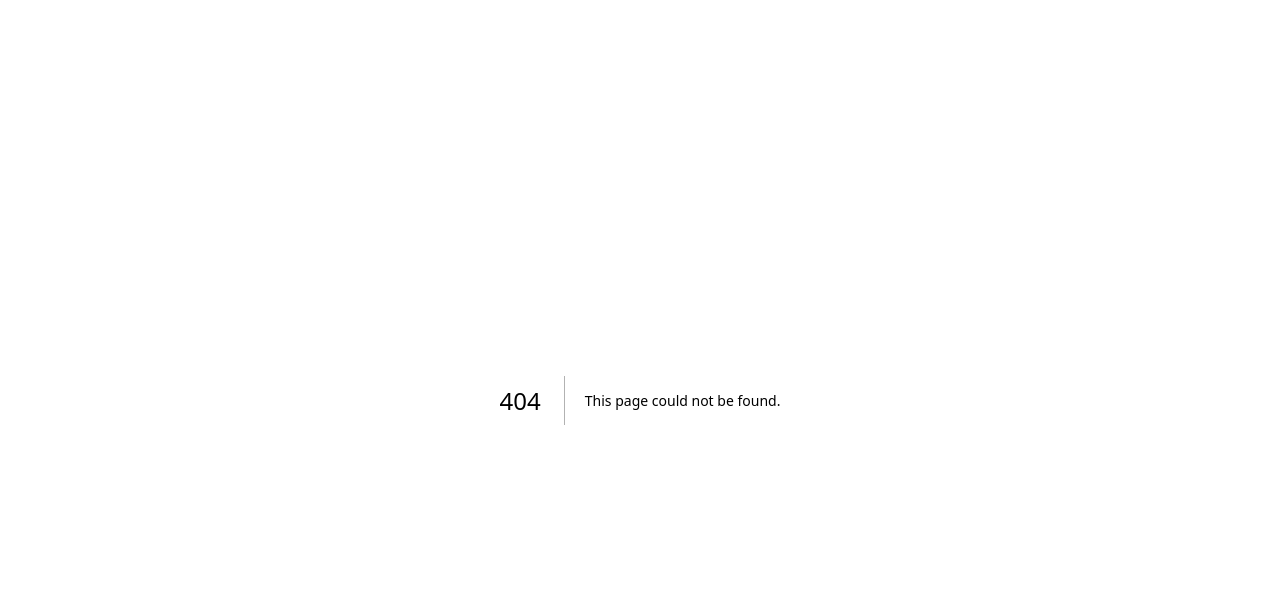
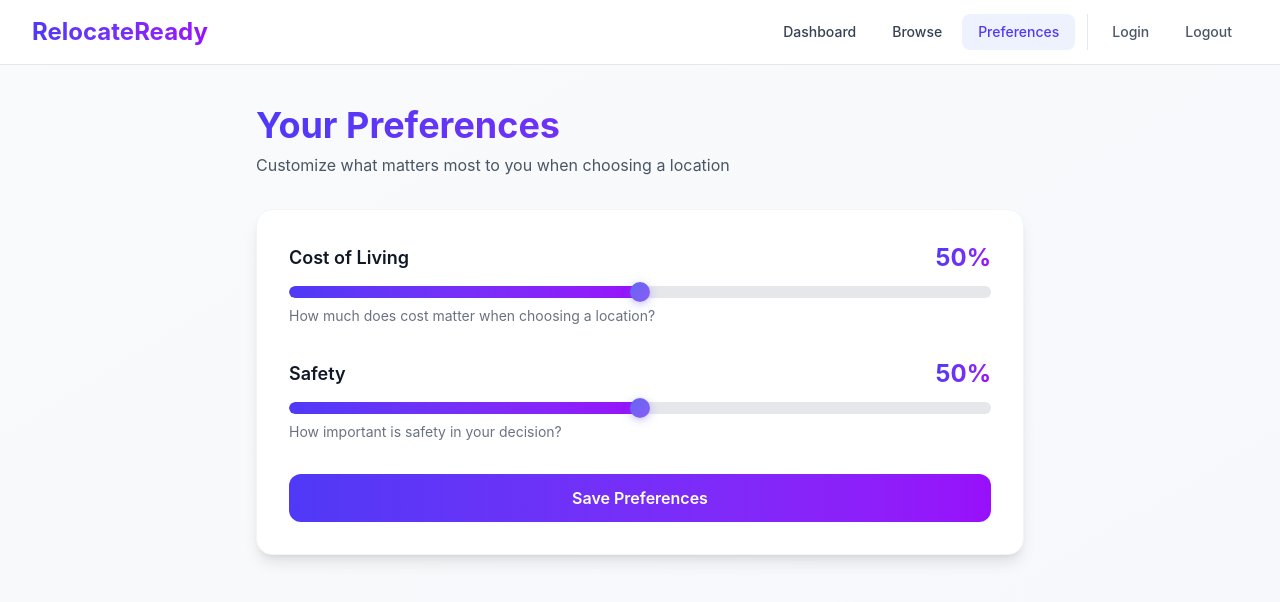
Before and after one commit to Jonathan-Jordan22/RelocateReady-Frontend, a Next.js app: page /preferences in a window 1280 px wide. Before the commit this address had no page. Shown: the top 602 px of the page. Built offline with nearby package versions, Linux system fonts and the light colour scheme; no server answers; sample sign-in values are in the browser's storage.

Commit message:
Created a standalone preference page

```diff
--- a/app/dashboard/page.tsx
+++ b/app/dashboard/page.tsx
@@ -2,7 +2,6 @@
 
 import { useEffect, useState } from "react";
 import { useRouter } from "next/navigation";
-import Preferences from "./Preferences";
 import NavBar from "../components/NavBar";
 
 type RankedLocation = {
@@ -19,10 +18,6 @@ export default function Dashboard() {
   const [userId, setUserId] = useState<string | null>(null);
   const [locations, setLocations] = useState<RankedLocation[]>([]);
   const [loading, setLoading] = useState(true);
-  const [prefs, setPrefs] = useState({
-    cost_index_weight: 0.5,
-    safety_index_weight: 0.5,
-  });
 
   useEffect(() => {
     const id = localStorage.getItem("userId");
@@ -31,26 +26,26 @@ export default function Dashboard() {
       return;
     }
     setUserId(id);
-
-    // fetch preferences
-    fetch(`http://localhost:8000/preferences/${id}`)
-      .then((res) => res.json())
-      .then((data) => setPrefs(data));
   }, [router]);
 
-  // 2️⃣ Fetch locations whenever userId or preferences change
   useEffect(() => {
     if (!userId) return;
 
     setLoading(true);
-    fetch(`http://localhost:8000/score/user/${userId}/ranked`, {
-      method: "POST",
-      headers: { "Content-Type": "application/json" },
-      body: JSON.stringify(prefs),
-    })
+
+    // Fetch user preferences first
+    fetch(`http://localhost:8000/preferences/${userId}`)
+      .then((res) => res.json())
+      .then((prefs) => {
+        // Then fetch ranked locations with those preferences
+        return fetch(`http://localhost:8000/score/user/${userId}/ranked`, {
+          method: "POST",
+          headers: { "Content-Type": "application/json" },
+          body: JSON.stringify(prefs),
+        });
+      })
       .then((res) => res.json())
       .then((data) => {
-        console.log("API Response:", data);
         setLocations(data);
         setLoading(false);
       })
@@ -58,7 +53,7 @@ export default function Dashboard() {
         console.error("API Error:", err);
         setLoading(false);
       });
-  }, [userId, prefs]);
+  }, [userId]);
 
   if (!userId) return null;
 
@@ -75,10 +70,6 @@ export default function Dashboard() {
               Track and compare your favorite locations
             </p>
           </div>
-
-          {userId && (
-            <Preferences userId={userId} prefs={prefs} setPrefs={setPrefs} />
-          )}
 
           <div className="mt-8">
             {loading && (
--- /dev/null
+++ b/app/preferences/page.tsx
@@ -0,0 +1,213 @@
+"use client";
+
+import { useEffect, useState } from "react";
+import { useRouter } from "next/navigation";
+import NavBar from "../components/NavBar";
+
+export default function Preferences() {
+  const router = useRouter();
+  const [userId, setUserId] = useState<string | null>(null);
+  const [prefs, setPrefs] = useState({
+    cost_index_weight: 0.5,
+    safety_index_weight: 0.5,
+  });
+  const [loading, setLoading] = useState(true);
+  const [saving, setSaving] = useState(false);
+
+  useEffect(() => {
+    const id = localStorage.getItem("userId");
+    if (!id) {
+      router.push("/signup");
+      return;
+    }
+    setUserId(id);
+
+    // Fetch preferences
+    fetch(`http://localhost:8000/preferences/${id}`)
+      .then((res) => res.json())
+      .then((data) => {
+        setPrefs(data);
+        setLoading(false);
+      })
+      .catch(() => setLoading(false));
+  }, [router]);
+
+  const handleChange = (e: React.ChangeEvent<HTMLInputElement>) => {
+    const { name, value } = e.target;
+    setPrefs((prev) => ({ ...prev, [name]: parseFloat(value) }));
+  };
+
+  const handleSubmit = async (e: React.FormEvent) => {
+    e.preventDefault();
+    setSaving(true);
+
+    try {
+      await fetch(`http://localhost:8000/preferences/${userId}`, {
+        method: "POST",
+        headers: { "Content-Type": "application/json" },
+        body: JSON.stringify(prefs),
+      });
+      alert("Preferences saved successfully!");
+    } catch (err) {
+      alert("Failed to save preferences. Please try again.");
+    } finally {
+      setSaving(false);
+    }
+  };
+
+  if (!userId) return null;
+
+  return (
+    <>
+      <NavBar />
+      <main className="min-h-screen bg-gradient-to-br from-gray-50 to-indigo-50/30 px-6 py-10">
+        <div className="max-w-3xl mx-auto">
+          <div className="mb-8">
+            <h1 className="text-4xl font-bold bg-gradient-to-r from-indigo-600 to-purple-600 bg-clip-text text-transparent mb-2">
+              Your Preferences
+            </h1>
+            <p className="text-gray-600">
+              Customize what matters most to you when choosing a location
+            </p>
+          </div>
+
+          {loading ? (
+            <div className="flex items-center justify-center py-12">
+              <div className="text-center">
+                <div className="inline-block h-8 w-8 animate-spin rounded-full border-4 border-solid border-indigo-600 border-r-transparent mb-3"></div>
+                <p className="text-gray-600">Loading preferences...</p>
+              </div>
+            </div>
+          ) : (
+            <form
+              onSubmit={handleSubmit}
+              className="bg-white rounded-2xl shadow-lg border border-gray-100 p-8"
+            >
+              <div className="space-y-8">
+                <div>
+                  <div className="flex justify-between items-center mb-3">
+                    <label className="text-lg font-semibold text-gray-900">
+                      Cost of Living
+                    </label>
+                    <span className="text-2xl font-bold bg-gradient-to-r from-indigo-600 to-purple-600 bg-clip-text text-transparent transition-all duration-300">
+                      {(prefs.cost_index_weight * 100).toFixed(0)}%
+                    </span>
+                  </div>
+                  <div className="relative">
+                    <div className="h-3 bg-gray-200 rounded-full overflow-hidden">
+                      <div
+                        className="h-full bg-gradient-to-r from-indigo-600 to-purple-600 transition-all duration-300 ease-out rounded-full"
+                        style={{ width: `${prefs.cost_index_weight * 100}%` }}
+                      ></div>
+                    </div>
+                    <input
+                      type="range"
+                      min="0"
+                      max="1"
+                      step="0.1"
+                      name="cost_index_weight"
+                      value={prefs.cost_index_weight}
+                      onChange={handleChange}
+                      className="absolute top-0 w-full h-3 bg-transparent appearance-none cursor-pointer slider-thumb"
+                      style={{
+                        WebkitAppearance: 'none',
+                      }}
+                    />
+                  </div>
+                  <p className="text-sm text-gray-500 mt-2">
+                    How much does cost matter when choosing a location?
+                  </p>
+                </div>
+
+                <div>
+                  <div className="flex justify-between items-center mb-3">
+                    <label className="text-lg font-semibold text-gray-900">
+                      Safety
+                    </label>
+                    <span className="text-2xl font-bold bg-gradient-to-r from-indigo-600 to-purple-600 bg-clip-text text-transparent transition-all duration-300">
+                      {(prefs.safety_index_weight * 100).toFixed(0)}%
+                    </span>
+                  </div>
+                  <div className="relative">
+                    <div className="h-3 bg-gray-200 rounded-full overflow-hidden">
+                      <div
+                        className="h-full bg-gradient-to-r from-indigo-600 to-purple-600 transition-all duration-300 ease-out rounded-full"
+                        style={{ width: `${prefs.safety_index_weight * 100}%` }}
+                      ></div>
+                    </div>
+                    <input
+                      type="range"
+                      min="0"
+                      max="1"
+                      step="0.1"
+                      name="safety_index_weight"
+                      value={prefs.safety_index_weight}
+                      onChange={handleChange}
+                      className="absolute top-0 w-full h-3 bg-transparent appearance-none cursor-pointer slider-thumb"
+                      style={{
+                        WebkitAppearance: 'none',
+                      }}
+                    />
+                  </div>
+                  <p className="text-sm text-gray-500 mt-2">
+                    How important is safety in your decision?
+                  </p>
+                </div>
+              </div>
+
+              <style jsx>{`
+                .slider-thumb::-webkit-slider-thumb {
+                  -webkit-appearance: none;
+                  appearance: none;
+                  width: 20px;
+                  height: 20px;
+                  border-radius: 50%;
+                  background: linear-gradient(135deg, #6366f1, #8b5cf6);
+                  cursor: pointer;
+                  box-shadow: 0 2px 8px rgba(99, 102, 241, 0.4);
+                  transition: all 0.2s ease;
+                }
+
+                .slider-thumb::-webkit-slider-thumb:hover {
+                  transform: scale(1.2);
+                  box-shadow: 0 4px 12px rgba(99, 102, 241, 0.6);
+                }
+
+                .slider-thumb::-moz-range-thumb {
+                  width: 20px;
+                  height: 20px;
+                  border-radius: 50%;
+                  background: linear-gradient(135deg, #6366f1, #8b5cf6);
+                  cursor: pointer;
+                  border: none;
+                  box-shadow: 0 2px 8px rgba(99, 102, 241, 0.4);
+                  transition: all 0.2s ease;
+                }
+
+                .slider-thumb::-moz-range-thumb:hover {
+                  transform: scale(1.2);
+                  box-shadow: 0 4px 12px rgba(99, 102, 241, 0.6);
+                }
+              `}</style>
+
+              <button
+                type="submit"
+                disabled={saving}
+                className="mt-8 w-full py-3 bg-gradient-to-r from-indigo-600 to-purple-600 text-white rounded-xl font-semibold hover:shadow-lg hover:scale-[1.02] transition-all disabled:opacity-50 disabled:cursor-not-allowed disabled:hover:scale-100"
+              >
+                {saving ? (
+                  <span className="flex items-center justify-center gap-2">
+                    <div className="h-5 w-5 border-2 border-white border-t-transparent rounded-full animate-spin"></div>
+                    Saving...
+                  </span>
+                ) : (
+                  "Save Preferences"
+                )}
+              </button>
+            </form>
+          )}
+        </div>
+      </main>
+    </>
+  );
+}
```
